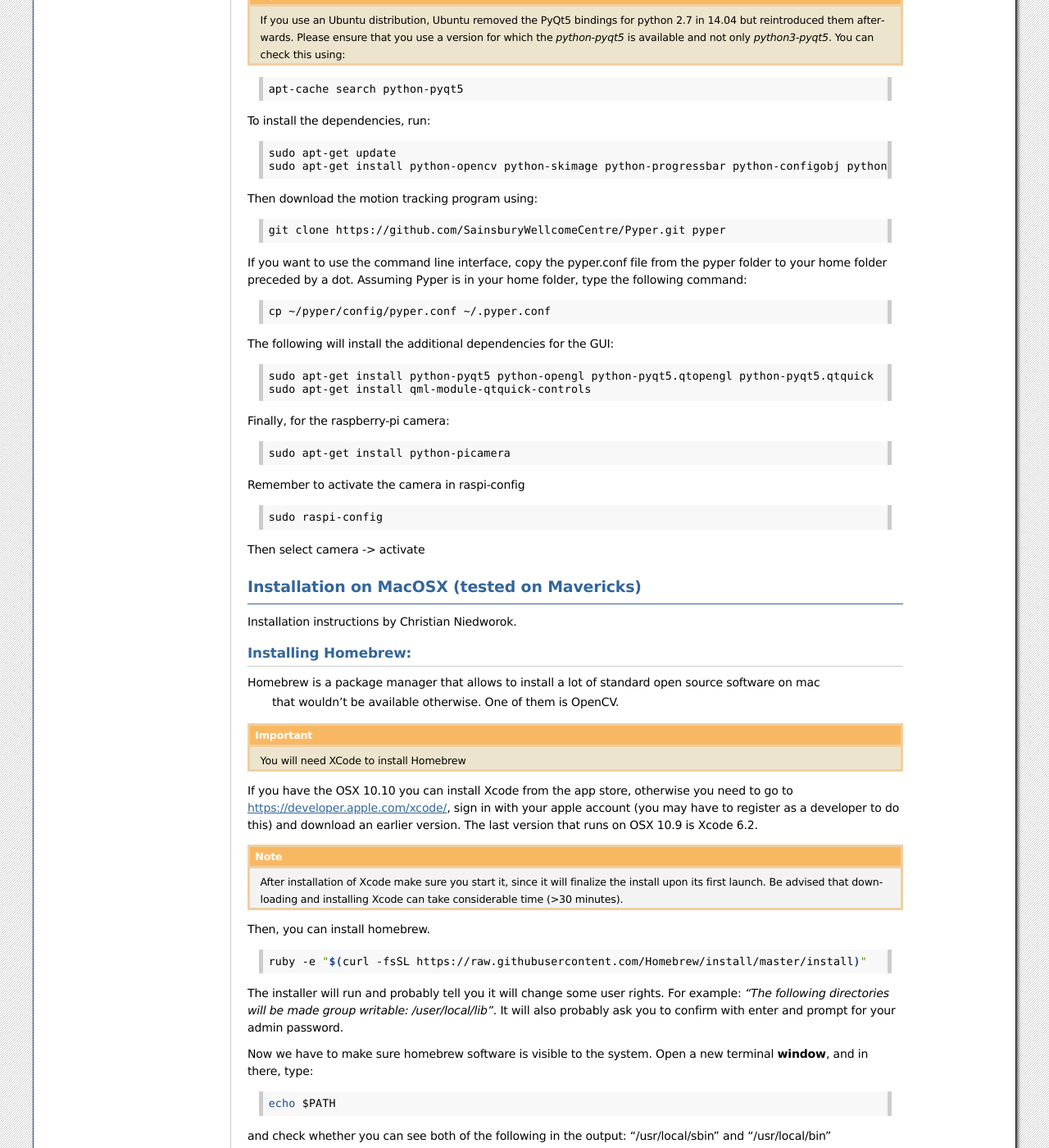
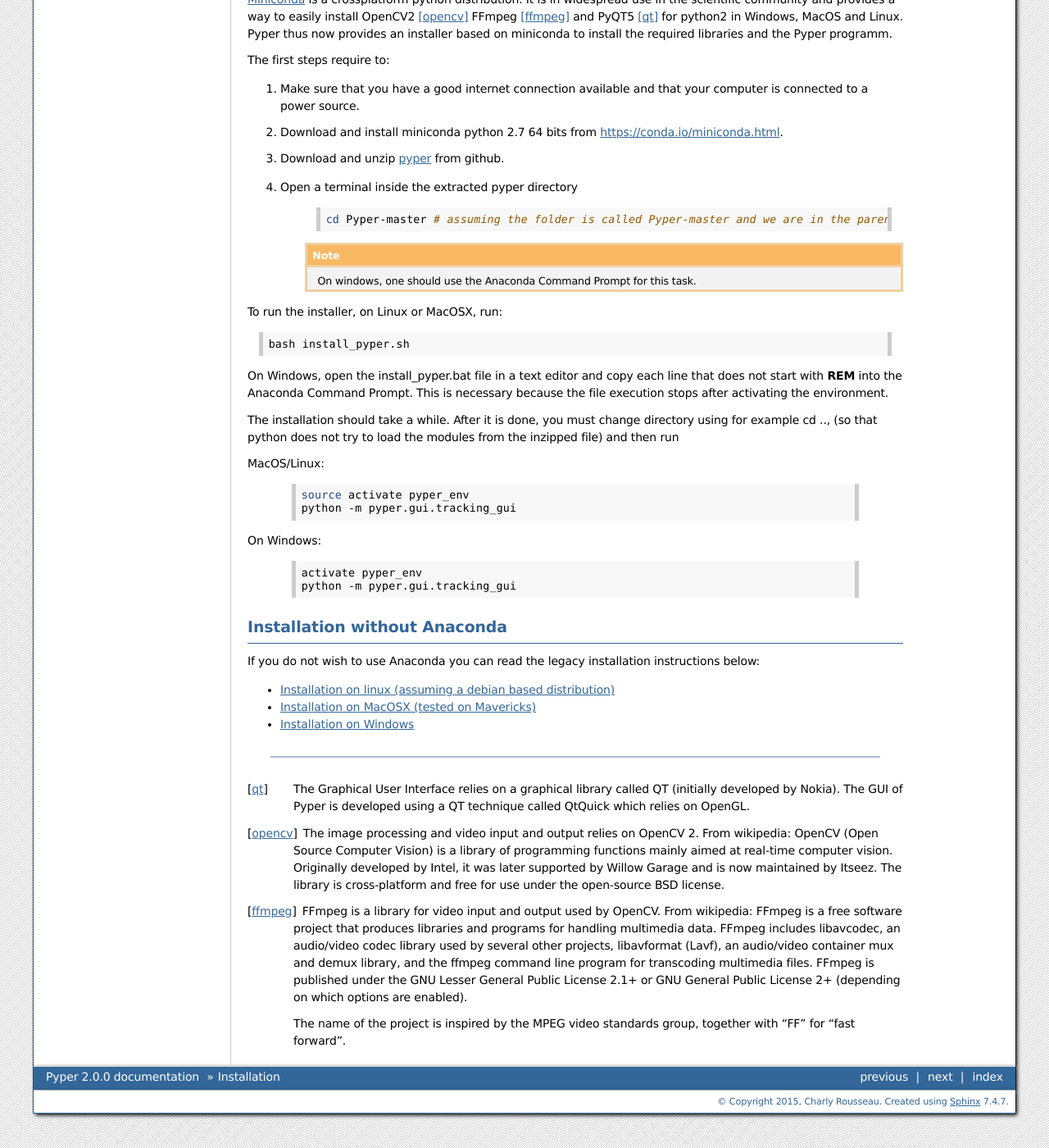
Before and after one commit to SainsburyWellcomeCentre/Pyper, a Sphinx documentation site: the page built from doc/source/installation.rst, in a window 1280 px wide and 1400 px high, scrolled down 719 px. Shown: the whole window at 82% size. Built offline with Sphinx 7.4.7, drawn with Linux system fonts in a browser that asks for light colours; formulas are drawn with MathJax 3; some of the changed text lies outside the part shown.

Commit message:
Updates installation instructions to use v2 scripts. Amends dependencies of legacy instructions.

```diff
--- a/doc/source/installation.rst
+++ b/doc/source/installation.rst
@@ -8,8 +8,15 @@ You will need at least:
 
 * opencv 2.4.9.1
 * numpy
+* scipy
+* scikit-image
+* configobj
 * skimage
-* python-progressbar
+* python-dateutil
+* progressbar
+* ffmpeg
+* pyparsing
+* matplotlib
 
 
 Recommended modules
@@ -17,278 +24,95 @@ Recommended modules
 These modules are required only for some of Pyper's modules and won't
 be necessary if you do not use these optional features (e.g. the GUI).
 
-:Command line:
-    * configobj
-
 :Acquisition:
     * picamera (for the raspberry pi)
 
-:Analysis:
-    * scipy
-
 :GUI:
-    * pyqt5
+    * pyqt5.6
     * PyOpenGL
 
+:Documentation:
+    * sphinx
+    * sphinx-argparse
 
-Installation on linux (assuming a debian based distribution)
-------------------------------------------------------------
+The default installation method through Anaconda
+------------------------------------------------
+`Miniconda <https://conda.io/miniconda.html>`__ is a crossplatform python distribution.
+It is in widespread use in the scientific community and provides a way to easily install OpenCV2 [opencv]_
+FFmpeg [ffmpeg]_ and PyQT5 [qt]_ for python2 in Windows, MacOS and Linux.
+Pyper thus now provides an installer based on miniconda to install the required
+libraries and the Pyper programm.
 
-.. note::
-    The Graphical User Interface relies on a graphical library called QT (initially developed by Nokia).
-    The GUI of Pyper is devlopped using a QT technique called QtQuick which relies on OpenGL.
-    The most recent version of the Raspberry pi video driver should allow for OpenGL accelerated programs
-    to run on the X window system. However, this has not been tested with Pyper yet.
-    Also, the new UP project by Aaeon should not have this issue as it uses an Intel GPU.
+The first steps require to:
 
-.. important::
-    If you use an Ubuntu distribution, Ubuntu removed the PyQt5 bindings for python 2.7 in 14.04
-    but reintroduced them afterwards.
-    Please ensure that you use a version for which the *python-pyqt5* is available and not only *python3-pyqt5*.
-    You can check this using:
+#. Make sure that you have a good internet connection available and that your computer is connected to a power source.
+#. Download and install miniconda python 2.7 64 bits from `<https://conda.io/miniconda.html>`__.
+#. Download and unzip `pyper <https://github.com/SainsburyWellcomeCentre/Pyper/archive/master.zip>`__ from github.
+#. Open a terminal inside the extracted pyper directory
+    .. code-block:: bash
+
+        cd Pyper-master # assuming the folder is called Pyper-master and we are in the parent folder
+
+    .. note:: On windows, one should use the Anaconda Command Prompt for this task.
+
+To run the installer, on Linux or MacOSX, run:
 
 .. code-block:: bash
 
-    apt-cache search python-pyqt5
+    bash install_pyper.sh
+
+On Windows, open the install_pyper.bat file in a text editor and copy each line that does not start with **REM**
+into the Anaconda Command Prompt. This is necessary because the file execution stops after activating the
+environment.
 
 
-To install the dependencies, run:
+The installation should take a while. After it is done, you must change directory using for example cd .., (so that python does not try to load
+the modules from the inzipped file) and then run
 
-.. code-block:: bash
+MacOS/Linux:
 
-    sudo apt-get update
-    sudo apt-get install python-opencv python-skimage python-progressbar python-configobj python-scipy git
+    .. code-block:: bash
 
-Then download the motion tracking program using:
+        source activate pyper_env
+        python -m pyper.gui.tracking_gui
 
-.. code-block:: bash
+On Windows:
 
-    git clone https://github.com/SainsburyWellcomeCentre/Pyper.git pyper
+    .. code-block:: bat
 
-If you want to use the command line interface, copy the pyper.conf file from the pyper folder
-to your home folder preceded by a dot. Assuming Pyper is in your home folder, type the following
-command:
-
-.. code-block:: bash
-
-    cp ~/pyper/config/pyper.conf ~/.pyper.conf
+        activate pyper_env
+        python -m pyper.gui.tracking_gui
 
 
-The following will install the additional dependencies for the GUI:
+Installation without Anaconda
+-----------------------------
+If you do not wish to use Anaconda you can read the legacy installation instructions below:
 
-.. code-block:: bash
+.. toctree::
+   :titlesonly:
 
-     sudo apt-get install python-pyqt5 python-opengl python-pyqt5.qtopengl python-pyqt5.qtquick
-     sudo apt-get install qml-module-qtquick-controls
+   legacy_installation_instructions
 
 
-Finally, for the raspberry-pi camera:
+-------------------------
 
-.. code-block:: bash
+.. [qt] The Graphical User Interface relies on a graphical library called QT (initially developed by Nokia).
+    The GUI of Pyper is developed using a QT technique called QtQuick which relies on OpenGL.
 
-     sudo apt-get install python-picamera
+.. [opencv] The image processing and video input and output relies on OpenCV 2.
+    From wikipedia:
+    OpenCV (Open Source Computer Vision) is a library of programming functions mainly aimed at real-time computer vision.
+    Originally developed by Intel, it was later supported by Willow Garage and is now maintained by Itseez.
+    The library is cross-platform and free for use under the open-source BSD license.
 
-Remember to activate the camera in raspi-config
+.. [ffmpeg] FFmpeg is a library for video input and output used by OpenCV.
+    From wikipedia:
+    FFmpeg is a free software project that produces libraries and programs for handling multimedia data.
+    FFmpeg includes libavcodec, an audio/video codec library used by several other projects, libavformat (Lavf),
+    an audio/video container mux and demux library, and the ffmpeg command line program for transcoding
+    multimedia files.
+    FFmpeg is published under the GNU Lesser General Public License 2.1+ or GNU General Public License 2+
+    (depending on which options are enabled).
 
-.. code-block:: bash
-
-    sudo raspi-config
-
-Then select camera -> activate
-
-Installation on MacOSX (tested on Mavericks)
---------------------------------------------
-Installation instructions by Christian Niedworok.
-
-Installing Homebrew:
-^^^^^^^^^^^^^^^^^^^^
-Homebrew is a package manager that allows to install a lot of standard open source software on mac
- that wouldn't be available otherwise. One of them is OpenCV.
-
-.. important::
-    You will need XCode to install Homebrew
-
-If you have the OSX 10.10 you can install Xcode from the app store,
-otherwise you need to go to https://developer.apple.com/xcode/, sign in with your apple account
-(you may have to register as a developer to do this) and download an earlier version.
-The last version that runs on OSX 10.9 is Xcode 6.2.
-
-.. note::
-    After installation of Xcode make sure you start it, since it will finalize the install upon its first launch.
-    Be advised that downloading and installing Xcode can take considerable time (>30 minutes).
-
-Then, you can install homebrew.
-
-.. code-block:: bash
-
-    ruby -e "$(curl -fsSL https://raw.githubusercontent.com/Homebrew/install/master/install)"
-
-The installer will run and probably tell you it will change some user rights.
-For example: *“The following directories will be made group writable: /user/local/lib”*.
-It will also probably ask you to confirm with enter and prompt for your admin password.
-
-Now we have to make sure homebrew software is visible to the system. Open a new terminal **window**, and in there, type:
-
-.. code-block:: bash
-
-    echo $PATH
-
-and check whether you can see both of the following in the output: “/usr/local/sbin” and “/usr/local/bin”
-
-if “/usr/local/bin” is missing, run the following:
-
-.. code-block:: bash
-
-    echo 'export PATH="$PATH:/usr/local/bin"' >> ~/.bash_profile
-
-if “/usr/local/sbin” is missing, do the same but replace /usr/local/bin by /usr/local/sbin
-
-Now open another new terminal window, close the other (old) terminals,
-run the command in the “important” box below and get ready to install openCV and python.
-
-.. important::
-    Homebrew will potentially install additional versions of software you might already have on your system.
-    This software will be installed to /usr/local/.
-    To prevent these versions from clashing, run the following command whenever you are working on the terminal
-    and want to use homebrew or a software that has been installed using homebrew.
-    This will ensure that - during the currently open terminal session - the homebrew versions have precedence
-    over any other potentially installed versions.
-
-.. code-block:: bash
-
-    export PATH="/usr/local/bin:$PATH"
-
-Installing openCV with python:
-^^^^^^^^^^^^^^^^^^^^^^^^^^^^^^
-
-Please note that there is a default python on the mac that should not be modified.
-Unfortunately for us though, it is quite an old version. So we'll install a new one and use/modify that one.
-
-.. note::
-    Be aware that the installation with homebrew may take some time and will use processor resources
-     as it will need to compile software.
-
-.. code-block:: bash
-
-    brew tap homebrew/science
-    brew install --with-ffmpeg opencv # Option to have codecs support
-    brew install python
-
-
-The following will set up python for package downloads and create an alias called brewPython
- that will run the python you just installed.
-
-.. code-block:: bash
-
-    mkdir -p ~/Library/Python/2.7/lib/python/site-packages
-    echo 'import site; site.addsitedir("/usr/local/lib/python2.7/site-packages")' >> ~/Library/Python/2.7/lib/python/site-packages/homebrew.pth
-    echo 'alias brewPython="/usr/local/bin/python"' >> ~/.bash_profile
-
-
-If you want to use this version of python from your standard mac "Applications" folder, run:
-
-.. code-block:: bash
-
-   brew linkapps python
-
-
-The following will now install python dependencies for Pyper:
-
-.. code-block:: bash
-
-    sudo  -E /usr/local/bin/pip install numpy scipy scikit-image python-dateutil
-    sudo  -E /usr/local/bin/pip install pyparsing matplotlib image
-    sudo  -E /usr/local/bin/pip install PyOpenGL progressbar
-
-Installing the GUI:
-^^^^^^^^^^^^^^^^^^^
-
-The Graphical User Interface relies on a graphical library called QT (initially developed by Nokia).
-To use the GUI, you will need to install this library and its python bindings.
-
-.. caution::
-    QT5 with homebrew requires OS X Lion or newer
-
-To install QT via homebrew first open a terminal, ensure proxies and $PATH are set (see above), then copy this:
-
-.. code-block:: bash
-
-    brew install qt5
-    brew install PyQt5 --with-python # Installs the bindings for python 2.7 which is necessary for openCV 2
-
-
-Getting the program
-^^^^^^^^^^^^^^^^^^^
-Finally download the motion tracking program using:
-
-.. code-block:: bash
-
-    git clone https://github.com/SainsburyWellcomeCentre/Pyper.git pyper
-
-If you want to use the command line interface, copy the pyper.conf file from the pyper folder
-to your home folder preceded by a dot. Assuming pyper is in your home folder, type the following
-command:
-
-.. code-block:: bash
-
-    cp ~/pyper/config/pyper.conf ~/.pyper.conf
-
-At the end if the program doesn't start, try running:
-
-.. code-block:: bash
-
-    brew update
-    brew upgrade
-    brew doctor
-
-This should let you know if there are any issues with your homebrew installation.
-It might be that homebrew is asking you to link some libraries. If so follow the instructions on screen.
-Ensure that /usr/loca/lib is writeable.
-
-.. code-block:: bash
-
-    ls -l /usr/loca/lib
-
-Installation on Windows
------------------------
-Instructions by Andrew Erskine
-
-To install python you can use a science oriented python distribution. Please make sure you download python 2.7
-Then to install the dependencies, you can follow the *pip* commands of the MacOS instructions. E.g.:
-
-.. code-block:: Batch
-
-    pip install numpy scipy scikit-image python-dateutil pyparsing matplotlib image PyOpenGL progressbar
-
-The core of the program works fine. You just have to install openCV and link it with your version of python:
-
-* Download OPENCV for Windows: http://opencv.org/downloads.html
-
-* Extract the file (automatic) (doesn't have to be Python folder)
-
-* Go to the folder where you extracted OpenCV and find
-  opencv\\build\\python\\<yourversion (e.g. 2.7)>\\<yoursystem (e.g. 64-bit)>\\cv2.pyd
-
-* Copy the cv2.pyd file and put it in C:\\<PythonFolder (e.g. Python27)>\\Lib\\site-packages\\
-
-* Open a python console and check it worked:
-
-.. code-block:: python
-
-   >>> import cv2
-   >>> print cv2.__version__
-
-Finally download pyper:
-
-.. code-block:: Batch
-
-    git clone https://github.com/SainsburyWellcomeCentre/Pyper.git pyper
-
-If you want to use the command line interface, copy the pyper.conf file from the pyper/config folder
-to your home folder preceded by a dot.
-
-.. warning::
-    Although the GUI should work, it has not been tested because the python bindings for QT5
-    are not provided for python < 3 on windows.
-    If you would like to use the GUI, you will have to compile pyqt5 for python 2.7.
-    Although there is no reason to believe this would not work, this has not been tested here.
+    The name of the project is inspired by the MPEG video standards group,
+    together with "FF" for "fast forward".
--- /dev/null
+++ b/doc/source/legacy_installation_instructions.rst
@@ -0,0 +1,259 @@
+Installation on linux (assuming a debian based distribution)
+------------------------------------------------------------
+
+.. note::
+    The most recent version of the Raspberry pi video driver should allow for OpenGL accelerated programs
+    to run on the X window system. However, this has not been tested with Pyper yet.
+    The Raspberry Pi header-compatible UP board by Aaeon uses an Intel GPU and does thus not have this issue.
+
+.. important::
+    If you use an Ubuntu distribution, Ubuntu removed the PyQt5 bindings for python 2.7 in 14.04
+    but reintroduced them afterwards.
+    Please ensure that you use a version for which the *python-pyqt5* is available and not only *python3-pyqt5*.
+    You can check this using:
+
+.. code-block:: bash
+
+    apt-cache search python-pyqt5
+
+
+To install the dependencies, run:
+
+.. code-block:: bash
+
+    sudo apt-get update
+    sudo apt-get install python-opencv python-skimage python-dateutil python-pyparsing python-progressbar python-configobj python-scipy git
+
+Then download the motion tracking program using:
+
+.. code-block:: bash
+
+    git clone https://github.com/SainsburyWellcomeCentre/Pyper.git pyper
+
+If you want to use the command line interface, copy the pyper.conf file from the pyper folder
+to your home folder preceded by a dot. Assuming Pyper is in your home folder, type the following
+command:
+
+.. code-block:: bash
+
+    cp ~/pyper/config/pyper.conf ~/.pyper.conf
+
+
+The following will install the additional dependencies for the GUI:
+
+.. code-block:: bash
+
+     sudo apt-get install python-pyqt5 python-opengl python-pyqt5.qtopengl python-pyqt5.qtquick
+     sudo apt-get install qml-module-qtquick-controls
+
+
+Finally, for the raspberry-pi camera:
+
+.. code-block:: bash
+
+     sudo apt-get install python-picamera
+
+Remember to activate the camera in raspi-config
+
+.. code-block:: bash
+
+    sudo raspi-config
+
+Then select camera -> activate
+
+Installation on MacOSX (tested on Mavericks)
+--------------------------------------------
+Installation instructions by Christian Niedworok.
+
+Installing Homebrew:
+^^^^^^^^^^^^^^^^^^^^
+Homebrew is a package manager that allows to install a lot of standard open source software on mac
+ that wouldn't be available otherwise. One of them is OpenCV.
+
+.. important::
+    You will need XCode to install Homebrew
+
+If you have the OSX 10.10 you can install Xcode from the app store,
+otherwise you need to go to https://developer.apple.com/xcode/, sign in with your apple account
+(you may have to register as a developer to do this) and download an earlier version.
+The last version that runs on OSX 10.9 is Xcode 6.2.
+
+.. note::
+    After installation of Xcode make sure you start it, since it will finalize the install upon its first launch.
+    Be advised that downloading and installing Xcode can take considerable time (>30 minutes).
+
+Then, you can install homebrew.
+
+.. code-block:: bash
+
+    ruby -e "$(curl -fsSL https://raw.githubusercontent.com/Homebrew/install/master/install)"
+
+The installer will run and probably tell you it will change some user rights.
+For example: *“The following directories will be made group writable: /user/local/lib”*.
+It will also probably ask you to confirm with enter and prompt for your admin password.
+
+Now we have to make sure homebrew software is visible to the system. Open a new terminal **window**, and in there, type:
+
+.. code-block:: bash
+
+    echo $PATH
+
+and check whether you can see both of the following in the output: “/usr/local/sbin” and “/usr/local/bin”
+
+if “/usr/local/bin” is missing, run the following:
+
+.. code-block:: bash
+
+    echo 'export PATH="$PATH:/usr/local/bin"' >> ~/.bash_profile
+
+if “/usr/local/sbin” is missing, do the same but replace /usr/local/bin by /usr/local/sbin
+
+Now open another new terminal window, close the other (old) terminals,
+run the command in the “important” box below and get ready to install openCV and python.
+
+.. important::
+    Homebrew will potentially install additional versions of software you might already have on your system.
+    This software will be installed to /usr/local/.
+    To prevent these versions from clashing, run the following command whenever you are working on the terminal
+    and want to use homebrew or a software that has been installed using homebrew.
+    This will ensure that - during the currently open terminal session - the homebrew versions have precedence
+    over any other potentially installed versions.
+
+.. code-block:: bash
+
+    export PATH="/usr/local/bin:$PATH"
+
+Installing openCV with python:
+^^^^^^^^^^^^^^^^^^^^^^^^^^^^^^
+
+Please note that there is a default python on the mac that should not be modified.
+Unfortunately for us though, it is quite an old version. So we'll install a new one and use/modify that one.
+
+.. note::
+    Be aware that the installation with homebrew may take some time and will use processor resources
+     as it will need to compile software.
+
+.. code-block:: bash
+
+    brew tap homebrew/science
+    brew install --with-ffmpeg opencv # Option to have codecs support
+    brew install python
+
+
+The following will set up python for package downloads and create an alias called brewPython
+ that will run the python you just installed.
+
+.. code-block:: bash
+
+    mkdir -p ~/Library/Python/2.7/lib/python/site-packages
+    echo 'import site; site.addsitedir("/usr/local/lib/python2.7/site-packages")' >> ~/Library/Python/2.7/lib/python/site-packages/homebrew.pth
+    echo 'alias brewPython="/usr/local/bin/python"' >> ~/.bash_profile
+
+
+If you want to use this version of python from your standard mac "Applications" folder, run:
+
+.. code-block:: bash
+
+   brew linkapps python
+
+
+The following will now install python dependencies for Pyper:
+
+.. code-block:: bash
+
+    sudo  -E /usr/local/bin/pip install numpy scipy scikit-image python-dateutil
+    sudo  -E /usr/local/bin/pip install pyparsing matplotlib image
+    sudo  -E /usr/local/bin/pip install PyOpenGL progressbar configobj
+
+Installing the GUI:
+^^^^^^^^^^^^^^^^^^^
+
+The Graphical User Interface relies on a graphical library called QT (initially developed by Nokia).
+To use the GUI, you will need to install this library and its python bindings.
+
+.. caution::
+    QT5 with homebrew requires OS X Lion or newer
+
+To install QT via homebrew first open a terminal, ensure proxies and $PATH are set (see above), then copy this:
+
+.. code-block:: bash
+
+    brew install qt5
+    brew install PyQt5 --with-python # Installs the bindings for python 2.7 which is necessary for openCV 2
+
+
+Getting the program
+^^^^^^^^^^^^^^^^^^^
+Finally download the motion tracking program using:
+
+.. code-block:: bash
+
+    git clone https://github.com/SainsburyWellcomeCentre/Pyper.git pyper
+
+If you want to use the command line interface, copy the pyper.conf file from the pyper folder
+to your home folder preceded by a dot. Assuming pyper is in your home folder, type the following
+command:
+
+.. code-block:: bash
+
+    cp ~/pyper/config/pyper.conf ~/.pyper.conf
+
+At the end if the program doesn't start, try running:
+
+.. code-block:: bash
+
+    brew update
+    brew upgrade
+    brew doctor
+
+This should let you know if there are any issues with your homebrew installation.
+It might be that homebrew is asking you to link some libraries. If so follow the instructions on screen.
+Ensure that /usr/loca/lib is writeable.
+
+.. code-block:: bash
+
+    ls -l /usr/loca/lib
+
+Installation on Windows
+-----------------------
+Instructions by Andrew Erskine
+
+To install python you can use a science oriented python distribution. Please make sure you download python 2.7
+Then to install the dependencies, you can follow the *pip* commands of the MacOS instructions. E.g.:
+
+.. code-block:: Batch
+
+    pip install numpy scipy scikit-image python-dateutil pyparsing matplotlib image PyOpenGL progressbar configobj
+
+The core of the program works fine. You just have to install openCV and link it with your version of python:
+
+* Download OPENCV for Windows: http://opencv.org/downloads.html
+
+* Extract the file (automatic) (doesn't have to be Python folder)
+
+* Go to the folder where you extracted OpenCV and find
+  opencv\\build\\python\\<yourversion (e.g. 2.7)>\\<yoursystem (e.g. 64-bit)>\\cv2.pyd
+
+* Copy the cv2.pyd file and put it in C:\\<PythonFolder (e.g. Python27)>\\Lib\\site-packages\\
+
+* Open a python console and check it worked:
+
+.. code-block:: python
+
+   >>> import cv2
+   >>> print cv2.__version__
+
+Finally download pyper:
+
+.. code-block:: Batch
+
+    git clone https://github.com/SainsburyWellcomeCentre/Pyper.git pyper
+
+If you want to use the command line interface, copy the pyper.conf file from the pyper/config folder
+to your home folder preceded by a dot.
+
+.. warning::
+    Although the GUI should work, it has not been tested because the python bindings for QT5
+    are not provided for python < 3 on windows.
+    If you would like to use the GUI, you will have to compile pyqt5 for python 2.7.
+    Although there is no reason to believe this would not work, this has not been tested here.
```
